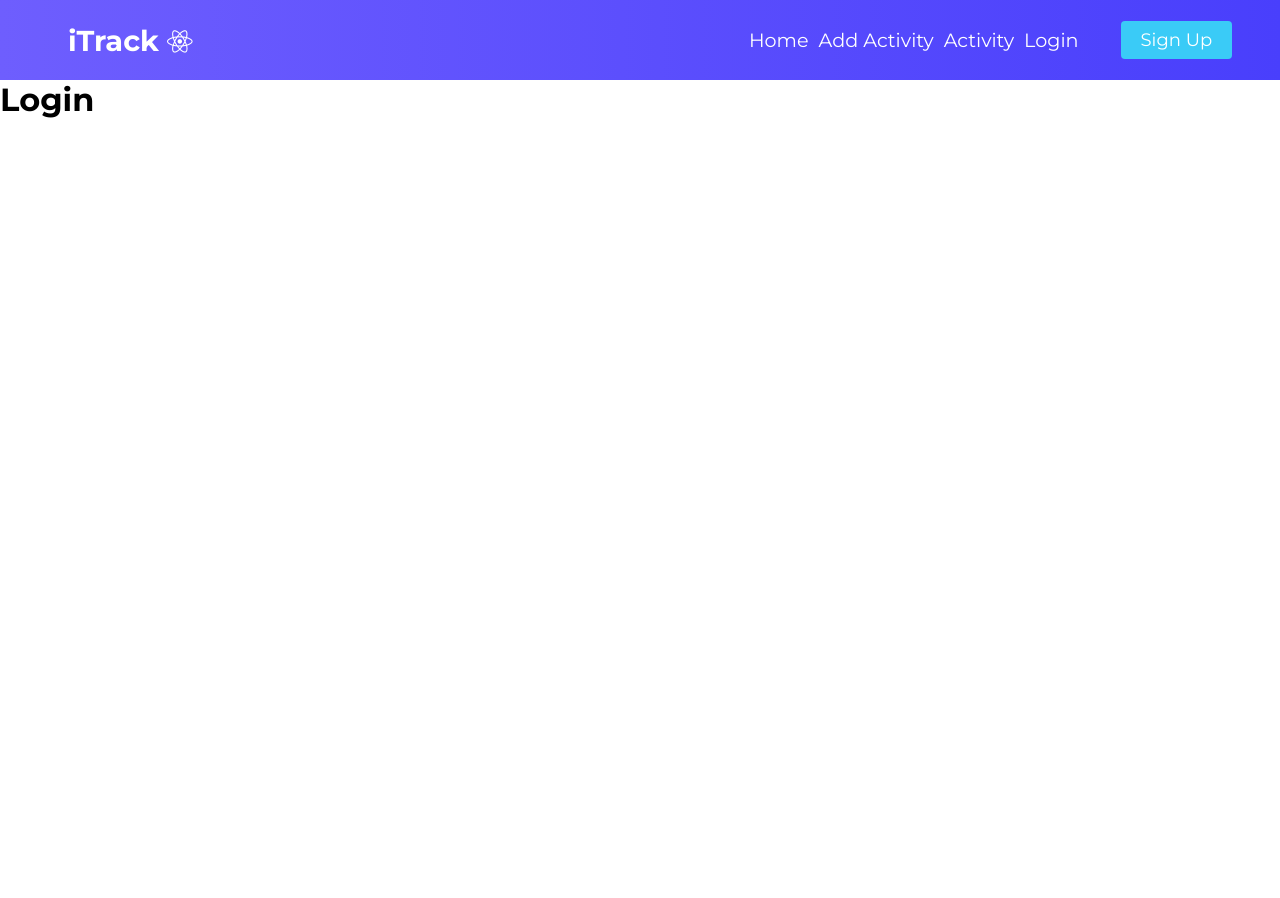
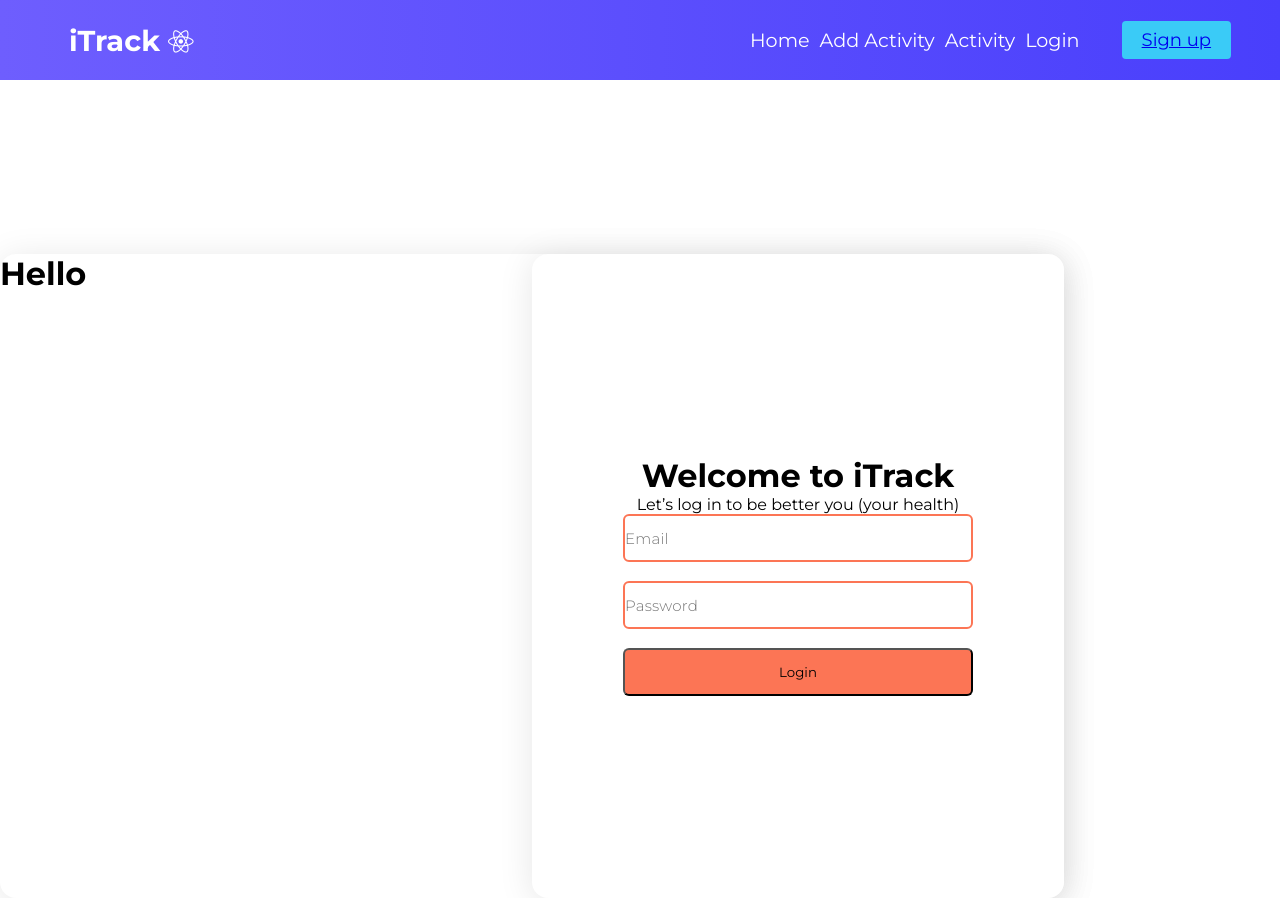
Before and after one commit to khaopatChp/iTrack, a React (Create React App) app in the folder itrack-front/: page /login in a window 1280 px wide. Before the commit the page ends 800 px from the top, so only its background shows below. Built offline with nearby package versions, Linux system fonts and the light colour scheme.

Commit message:
6 commit

```diff
--- a/itrack-front/package.json
+++ b/itrack-front/package.json
@@ -6,8 +6,11 @@
     "@testing-library/jest-dom": "^5.16.2",
     "@testing-library/react": "^12.1.4",
     "@testing-library/user-event": "^13.5.0",
+    "axios": "^0.26.1",
+    "prop-types": "^15.8.1",
     "react": "^17.0.2",
     "react-dom": "^17.0.2",
+    "react-native-material-dropdown": "^0.11.1",
     "react-router-dom": "^6.2.2",
     "react-scripts": "5.0.0",
     "web-vitals": "^2.1.4"
--- a/itrack-front/src/components/Activity/Activity.css
+++ b/itrack-front/src/components/Activity/Activity.css
@@ -0,0 +1,3 @@
+@media screen and (max-width: 960px){
+
+}
--- a/itrack-front/src/components/Add_Activity/Add_Activity.js
+++ b/itrack-front/src/components/Add_Activity/Add_Activity.js
@@ -1,12 +1,36 @@
-import React from 'react';
+import React, {useState} from 'react';
 import './Add_Activity.css';
+import PropTypes from 'prop-types';
 
-function AddActivity() {
+
+function AddActivity({addPost}) {
+  const [input, setInput] = useState('');
+
+  function onChange(e) {
+      setInput(e.target.value);
+  }
+
+  function onKeyDown(e) {
+      const title = e.target.value;
+
+      if (e.key === 'Enter' && title) {
+          addPost(title);
+          setInput('');
+      }
+  }
+
+
   return (
     <div className="Add_Activity">
-      <h1>Add_Activity</h1>
+        <input className='InputName' type="text" value={input} onChange={onChange} onKeyDown={onKeyDown} />
+        <br/>
+        <button className="SubmitButton" >SUBMIT</button>
     </div>
   );
 }
 
+AddActivity.prototype ={
+  addCard: PropTypes.func.isRequired
+};
+
 export default AddActivity;
--- a/itrack-front/src/components/App/App.js
+++ b/itrack-front/src/components/App/App.js
@@ -1,4 +1,4 @@
-import React from 'react';
+import React, {useState} from 'react';
 import {
   BrowserRouter as Router,
   Routes,
@@ -11,12 +11,25 @@ import './App.css';
 import Navbar from '../Navbar/Navbar';
 import Home from '../Home/Home';
 import Register from '../Register/Register';
-import AddActivity from '../Activity/Activity';
+import AddActivity from '../Add_Activity/Add_Activity';
 import Activity from '../Activity/Activity';
 import Login from '../Login/Login'
 
+let id = 1;
+function App() {
+  const [posts, setPosts] = useState([]);
 
-function App() {
+  function addPost(newPost) {
+    setPosts([{ id, title: newPost }, ...posts]);
+    id += 1;
+  }
+
+  function removePost(id) {
+    const updatedPosts = posts.filter((post) => post.id !== id);
+    setPosts(updatedPosts);
+  }
+
+
   return (
     <Router>
       <div className="App">
@@ -25,7 +38,7 @@ function App() {
               <Route exact path='/' element={<Home/>}/>
               <Route exact path='/register' element={<Register/>}/>
               <Route exact path='/activity' element={<Activity/>}/>
-              <Route exact path='/add-activity' element={<AddActivity/>}/>
+              <Route exact path='/add-activity' element={<AddActivity addPost={addPost}/>}/>
               <Route exact path='/login' element={<Login/>}/>
           </Routes>
       </div>
--- a/itrack-front/src/components/Login/Login.css
+++ b/itrack-front/src/components/Login/Login.css
@@ -0,0 +1,95 @@
+.body {
+    display: flex;
+    align-items: center;
+    justify-content: center;
+}
+
+.login {
+    position: absolute;
+    width: 1064px;
+    height: 644px;
+    top: 254px;
+
+    background: #FFFFFF;
+    box-shadow: 0px 4px 35px rgba(0, 0, 0, 0.1);
+    border-radius: 16px;
+
+    display: flex;
+    flex-direction: row;
+    justify-content: center;
+
+}
+
+.loginLeft {
+    width: 50%;
+}
+
+.loginRight {
+    width: 50%;
+    background: #FFFFFF;
+    box-shadow: 0px 4px 35px rgba(0, 0, 0, 0.1);
+    border-radius: 16px;
+
+    display: flex;
+    justify-content: center;
+    flex-direction: column;
+    align-items: center;
+}
+
+.iplogin{
+    width: 350px;
+    height: 48px;
+    left: 799px;
+    top: 428px;
+
+    border: 2px solid #FC7555;
+    box-sizing: border-box;
+    border-radius: 6px;
+
+    font-weight: 300;
+    font-size: 15px;
+    line-height: 22px;
+    letter-spacing: 0.015em;
+
+    color: #858585;
+}
+
+.btlogin {
+    width: 350px;
+    height: 48px;
+    left: 799px;
+    top: 428px;
+
+    background: #FC7555;
+    border-radius: 6px;
+}
+
+@media screen and (max-width: 960px){
+    .login{
+        width: 100%;
+        height: auto;
+        display: flex;
+        justify-content: center;
+        background: none;
+        box-shadow: none;
+        border-radius: none;
+    }
+    .loginLeft{
+        display: none;
+    }
+    .loginRight {
+        width: 100%;
+        height: auto;
+        background: none;
+        box-shadow: none;
+        border-radius: none;
+        position: absolute;
+    }
+    .btlogin {
+        width: 100px;
+        height: 48px;
+
+        background: #FC7555;
+        border-radius: 6px;
+    }
+}
--- a/itrack-front/src/components/Login/Login.js
+++ b/itrack-front/src/components/Login/Login.js
@@ -1,11 +1,30 @@
-import React from "react";
+import React, {useState} from "react";
 import './Login.css';
 
+
 function Login () {
+    const [useName,setUserName] = useState();
+    const [password,setPassword] = useState();
+
+    const handleSubmit = (e) => {
+        e.preventDefault();
+    };
+
     return (
-        <div>
-            <h1>Login</h1>
-        </div>
+        <form className="login" onSubmit={handleSubmit}>
+            <div className="loginLeft">
+                <h1>Hello</h1>
+            </div>
+            <div className="loginRight">
+                <h1>Welcome to iTrack</h1>
+                <p>Let’s log in to be better you (your health)</p>
+                <input className="iplogin" type="email" placeholder="Email" onChange={e => setUserName(e.target.value)}></input>
+                <br/>
+                <input className="iplogin" type="password" placeholder="Password" onChange={e => setPassword(e.target.value)}></input>
+                <br/>
+                <button className="btlogin">Login</button>
+            </div>
+        </form>
     );
 }
 
--- a/itrack-front/src/components/Navbar/Navbar.css
+++ b/itrack-front/src/components/Navbar/Navbar.css
@@ -52,6 +52,10 @@
 
 .menu-icon {
     display: none;
+}
+
+Link {
+    text-decoration: none;
 }
 
 @media screen and (max-width: 960px){
--- a/itrack-front/src/components/Navbar/Navbar.js
+++ b/itrack-front/src/components/Navbar/Navbar.js
@@ -28,7 +28,7 @@ function Navbar() {
                     )
                 })}
             </ul>
-            <Button>Sign Up</Button>
+            <Button><Link to="/register">Sign up</Link></Button>
         </nav>
     );
 }
```
Also changed, not shown: itrack-front/src/components/Sign_up/Sign_up.js (deleted, +0 -12 lines), itrack-front/public/login.png (added), itrack-front/src/components/Sign_up/Sign_up.css (deleted), 1 other file (tests, documents, lock files or other folders).
